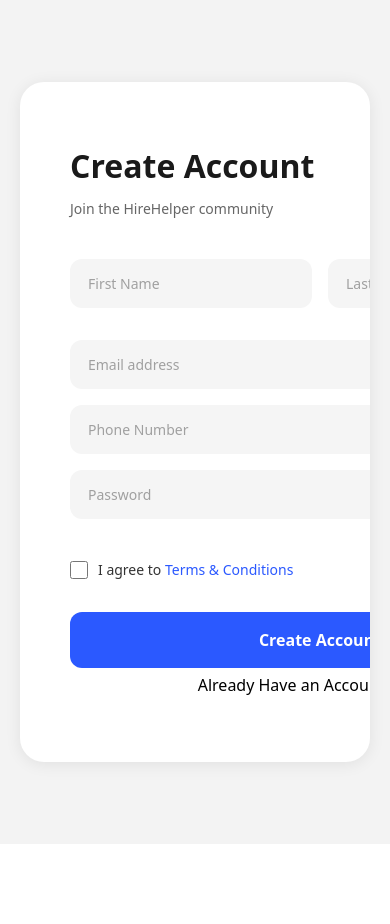
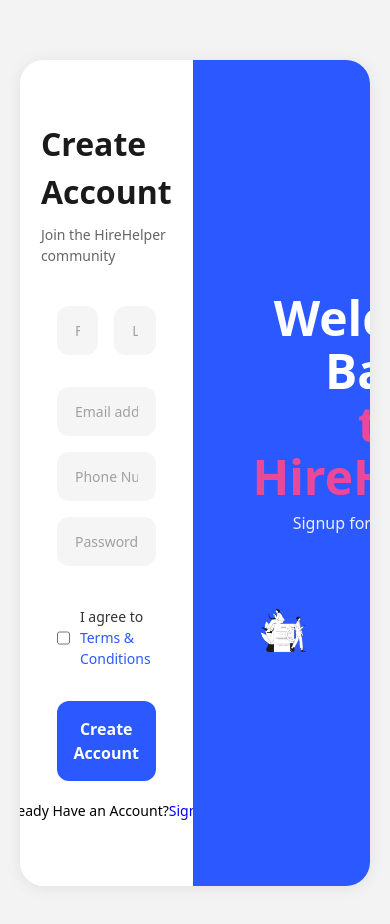
Before and after one commit to springboardmentor632/internship_infosys_2025_hire_a_helper_team_03, a React (Create React App) app in the folder frontend/: page /signup in a window 390 px wide. Shown: the top 924 px of the page. Before the commit the page ends 844 px from the top, so only its background shows below. Built offline with nearby package versions, Linux system fonts and the light colour scheme.

Commit message:
added env example file

```diff
--- a/frontend/src/components/signup.css
+++ b/frontend/src/components/signup.css
@@ -1,3 +1,81 @@
+@media (max-width: 700px) {
+  .page-container {
+    padding: 0;
+    min-height: 100vh;
+    background: #f3f3f3;
+  }
+  .main-card {
+    display: block;
+    max-width: 100vw;
+    min-width: 0;
+    border-radius: 20px;
+    box-shadow: 0 2px 16px rgba(0,0,0,0.08);
+    margin: 0;
+    width: 100vw;
+    overflow: visible;
+  }
+  .form-section, .welcome-section {
+    padding: 32px 16px;
+    min-width: 0;
+    width: 100vw;
+    box-sizing: border-box;
+    border-radius: 0;
+  }
+  .form-section {
+    display: flex;
+    flex-direction: column;
+    align-items: center;
+    justify-content: center;
+    min-height: 60vh;
+    background: #fff;
+    box-shadow: none;
+  }
+  .welcome-section {
+    display: flex;
+    flex-direction: column;
+    align-items: center;
+    justify-content: center;
+    background: #2B59FF;
+    min-height: 40vh;
+    text-align: center;
+    border-radius: 0;
+    padding-bottom: 24px;
+  }
+  .welcome-text {
+    font-size: 32px;
+  }
+  .brand-text {
+    font-size: 36px;
+  }
+  .form-row {
+    display: flex;
+    flex-direction: column;
+    gap: 0;
+    margin-bottom: 0;
+  }
+  .input-field, .submit-btn {
+    font-size: 15px;
+    padding: 14px 12px;
+    border-radius: 10px;
+    margin-bottom: 14px;
+    width: 100%;
+    min-width: 0;
+    box-sizing: border-box;
+  }
+  .checkbox-group {
+    margin: 16px 0 20px 0;
+  }
+  .illustration-container {
+    margin-top: 24px;
+    max-width: 180px;
+    width: 100%;
+  }
+  .existing {
+    width: 100%;
+    font-size: 14px;
+    padding: 0;
+  }
+}
 /* src/App.css */
 
 /* --- General Page Layout --- */
```
Also changed, not shown: 2 other files (tests, documents, lock files or other folders).
